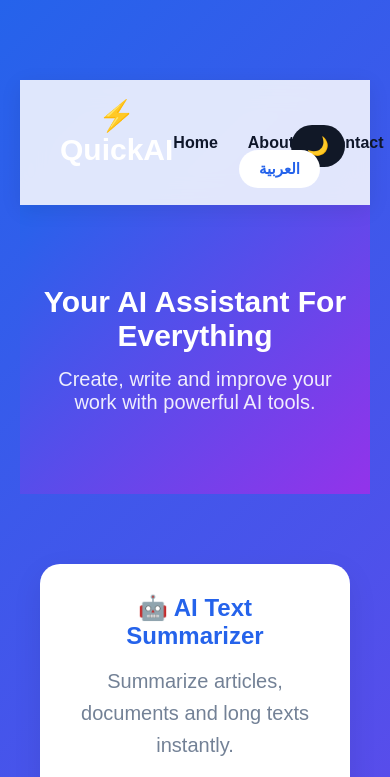
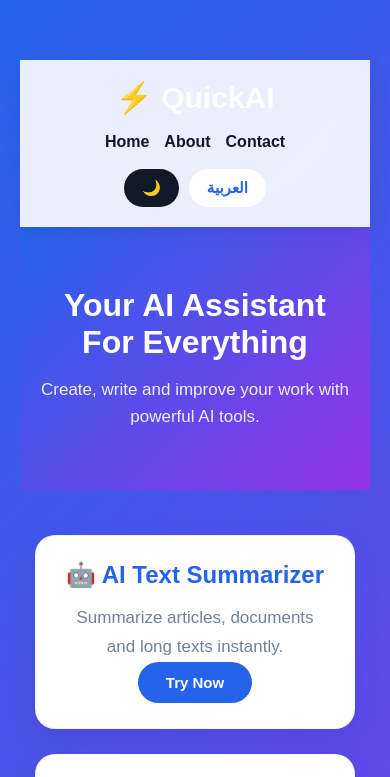
Before and after one commit to Nexoraai553/Nexora-Ai, a plain HTML site: page index.html in a window 390 px wide. Shown: the top 777 px of the page. Drawn offline with Linux system fonts and the light colour scheme.

Commit message:
Refactor CSS styles for navbar and cards

```diff
--- a/style.css
+++ b/style.css
@@ -2,16 +2,91 @@
 margin:0;
 padding:0;
 box-sizing:border-box;
-font-family:Arial, sans-serif;
+font-family:Arial,sans-serif;
 }
 
+html{
+scroll-behavior:smooth;
+}
 
 body{
-background:#f1f5f9;
+background:#eef3ff;
 color:#0f172a;
+transition:.3s;
 }
 
+/* ================= NAVBAR ================= */
 
+.navbar{
+position:sticky;
+top:0;
+z-index:1000;
+
+display:flex;
+justify-content:space-between;
+align-items:center;
+
+padding:18px 40px;
+
+background:rgba(255,255,255,.9);
+backdrop-filter:blur(15px);
+
+box-shadow:0 5px 20px rgba(0,0,0,.08);
+}
+
+.logo{
+font-size:34px;
+font-weight:bold;
+}
+
+.nav-links{
+display:flex;
+gap:30px;
+align-items:center;
+}
+
+.nav-links a{
+text-decoration:none;
+font-weight:bold;
+color:#0f172a;
+transition:.3s;
+}
+
+.nav-links a:hover{
+color:#2563eb;
+}
+
+.top-buttons{
+display:flex;
+gap:10px;
+}
+
+#langBtn,
+#themeBtn{
+border:none;
+padding:10px 18px;
+border-radius:25px;
+cursor:pointer;
+font-weight:bold;
+transition:.3s;
+}
+
+#langBtn{
+background:white;
+color:#2563eb;
+}
+
+#themeBtn{
+background:#111827;
+color:white;
+}
+
+#langBtn:hover,
+#themeBtn:hover{
+transform:scale(1.05);
+}
+
+/* ================= HEADER ================= */
 
 header{
 
@@ -21,33 +96,17 @@ color:white;
 
 text-align:center;
 
-padding:80px 20px;
+padding:90px 20px;
 
 }
 
-
-
-.logo{
-
-font-size:38px;
-
-font-weight:bold;
-
-margin-bottom:20px;
-
-}
-
-
-
 header h1{
 
-font-size:42px;
+font-size:46px;
 
 margin-bottom:15px;
 
 }
-
-
 
 header p{
 
@@ -55,36 +114,15 @@ font-size:20px;
 
 opacity:.9;
 
-}
+max-width:700px;
 
+margin:auto;
 
-
-#langBtn{
-
-position:absolute;
-
-top:25px;
-
-right:25px;
-
-background:white;
-
-color:#2563eb;
-
-border:none;
-
-padding:10px 20px;
-
-border-radius:25px;
-
-font-weight:bold;
-
-cursor:pointer;
+line-height:1.6;
 
 }
 
-
-
+/* ================= MAIN ================= */
 
 main{
 
@@ -101,9 +139,7 @@ grid-template-columns:repeat(auto-fit,minmax(280px,1fr));
 gap:25px;
 
 }
-
-
-
+/* ================= CARDS ================= */
 
 .card{
 
@@ -113,22 +149,24 @@ padding:30px;
 
 border-radius:20px;
 
+border:1px solid rgba(37,99,235,.08);
+
 box-shadow:0 10px 30px rgba(0,0,0,.08);
 
 transition:.3s;
 
+backdrop-filter:blur(10px);
+
 }
-
-
 
 
 .card:hover{
 
-transform:translateY(-8px);
+transform:translateY(-10px) scale(1.02);
+
+box-shadow:0 20px 40px rgba(37,99,235,.15);
 
 }
-
-
 
 
 .card h2{
@@ -140,20 +178,18 @@ margin-bottom:15px;
 }
 
 
-
 .card p{
 
 color:#64748b;
 
-line-height:1.6;
+line-height:1.7;
 
 }
 
 
+/* ================= BUTTONS ================= */
 
 button{
-
-margin-top:20px;
 
 padding:12px 28px;
 
@@ -169,142 +205,16 @@ cursor:pointer;
 
 font-size:15px;
 
-}
-
-
-
-button:hover{
-
-background:#1d4ed8;
-
-}
-
-
-
-
-
-.features{
-
-text-align:center;
-
-padding:50px 20px;
-
-}
-
-
-
-.features h2{
-
-font-size:32px;
-
-margin-bottom:30px;
-
-}
-
-
-
-
-.feature-box{
-
-display:flex;
-
-justify-content:center;
-
-gap:25px;
-
-flex-wrap:wrap;
-
-}
-
-
-
-
-.feature-box div{
-
-background:white;
-
-width:250px;
-
-padding:25px;
-
-border-radius:20px;
-
-box-shadow:0 10px 25px rgba(0,0,0,.08);
-
-}
-
-
-
-.feature-box h3{
-
-color:#9333ea;
-
-margin-bottom:10px;
-
-}
-
-
-
-footer{
-
-text-align:center;
-
-padding:30px;
-
-color:#64748b;
-
-}
-
-
-
-
-@media(max-width:600px){
-
-header h1{
-
-font-size:30px;
-
-  /* تحسينات عامة */
-
-html{
-scroll-behavior:smooth;
-}
-
-body{
-background:#eef3ff;
-}
-
-
-/* البطاقات */
-
-.card{
-
-border:1px solid rgba(37,99,235,.08);
-
-backdrop-filter:blur(10px);
-
-}
-
-.card:hover{
-
-transform:translateY(-10px) scale(1.02);
-
-box-shadow:0 20px 40px rgba(37,99,235,.15);
-
-}
-
-
-/* الأزرار */
-
-button{
-
 font-weight:bold;
 
 transition:.3s;
 
 }
 
+
 button:hover{
+
+background:#1d4ed8;
 
 transform:translateY(-2px);
 
@@ -313,7 +223,7 @@ box-shadow:0 10px 20px rgba(37,99,235,.25);
 }
 
 
-/* textarea */
+/* ================= TEXTAREA ================= */
 
 textarea{
 
@@ -339,6 +249,7 @@ transition:.3s;
 
 }
 
+
 textarea:focus{
 
 border-color:#2563eb;
@@ -348,7 +259,7 @@ box-shadow:0 0 0 4px rgba(37,99,235,.15);
 }
 
 
-/* الروابط */
+/* ================= LINKS ================= */
 
 a{
 
@@ -360,12 +271,177 @@ font-weight:bold;
 
 }
 
+
 a:hover{
 
 text-decoration:underline;
 
 }
+
+
+/* ================= FOOTER ================= */
+
+footer{
+
+text-align:center;
+
+padding:30px;
+
+color:#64748b;
+
 }
+
+
+/* ================= DARK MODE ================= */
+
+body.dark{
+
+background:#0f172a;
+
+color:white;
+
+}
+
+
+body.dark .navbar{
+
+background:rgba(15,23,42,.9);
+
+}
+
+
+body.dark .nav-links a{
+
+color:white;
+
+}
+
+
+body.dark .nav-links a:hover{
+
+color:#60a5fa;
+
+}
+
+
+body.dark .card{
+
+background:#1e293b;
+
+color:white;
+
+}
+
+
+body.dark .card h2{
+
+color:#60a5fa;
+
+}
+
+
+body.dark .card p{
+
+color:#cbd5e1;
+
+}
+
+
+body.dark textarea{
+
+background:#1e293b;
+
+color:white;
+
+border-color:#475569;
+
+}
+
+
+body.dark footer{
+
+color:#cbd5e1;
+
+}
+
+
+body.dark a{
+
+color:#93c5fd;
+
+}
+/* ================= FEATURES ================= */
+
+.features{
+
+text-align:center;
+
+padding:50px 20px;
+
+}
+
+
+.features h2{
+
+font-size:32px;
+
+margin-bottom:30px;
+
+}
+
+
+.feature-box{
+
+display:flex;
+
+justify-content:center;
+
+gap:25px;
+
+flex-wrap:wrap;
+
+}
+
+
+.feature-box div{
+
+background:white;
+
+width:250px;
+
+padding:25px;
+
+border-radius:20px;
+
+box-shadow:0 10px 25px rgba(0,0,0,.08);
+
+}
+
+
+.feature-box h3{
+
+color:#9333ea;
+
+margin-bottom:10px;
+
+}
+
+
+/* ================= MOBILE ================= */
+
+@media(max-width:700px){
+
+
+.navbar{
+
+flex-direction:column;
+
+gap:18px;
+
+padding:20px;
+
+}
+
 
 .logo{
 
@@ -373,109 +449,90 @@ font-size:30px;
 
 }
 
+
+.nav-links{
+
+gap:15px;
+
+flex-wrap:wrap;
+
+justify-content:center;
+
 }
-/* ===== Dark Mode ===== */
+
 
 .top-buttons{
-position:absolute;
-top:25px;
-right:25px;
-display:flex;
-gap:10px;
+
+justify-content:center;
+
 }
 
-#themeBtn{
-background:#111827;
-color:white;
-border:none;
-padding:10px 16px;
-border-radius:25px;
-cursor:pointer;
-font-size:18px;
-transition:.3s;
+
+header{
+
+padding:60px 20px;
+
 }
 
-#themeBtn:hover{
-transform:scale(1.08);
+
+header h1{
+
+font-size:32px;
+
 }
 
-body.dark{
-background:#0f172a;
-color:white;
-transition:.3s;
+
+header p{
+
+font-size:17px;
+
 }
 
-body.dark .card{
-background:#1e293b;
-color:white;
+
+main{
+
+margin:30px auto;
+
+padding:15px;
+
 }
 
-body.dark .card h2{
-color:#60a5fa;
+
+.card{
+
+padding:25px;
+
 }
 
-body.dark .card p{
-color:#cbd5e1;
+
 }
 
-body.dark textarea{
-background:#1e293b;
-color:white;
-border:2px solid #475569;
+
+/* ================= ANIMATIONS ================= */
+
+@keyframes fadeIn{
+
+from{
+
+opacity:0;
+
+transform:translateY(20px);
+
 }
 
-body.dark footer{
-color:#cbd5e1;
+to{
+
+opacity:1;
+
+transform:translateY(0);
+
 }
 
-body.dark a{
-color:#93c5fd;
 }
 
-/* ===== Navbar ===== */
 
-.navbar{
-position:sticky;
-top:0;
-z-index:1000;
+.card{
 
-display:flex;
-justify-content:space-between;
-align-items:center;
+animation:fadeIn .5s ease;
 
-padding:18px 40px;
-
-background:rgba(255,255,255,.85);
-backdrop-filter:blur(14px);
-
-box-shadow:0 5px 20px rgba(0,0,0,.08);
 }
-
-.nav-links{
-display:flex;
-gap:30px;
-align-items:center;
-}
-
-.nav-links a{
-text-decoration:none;
-color:#0f172a;
-font-weight:bold;
-transition:.3s;
-}
-
-.nav-links a:hover{
-color:#2563eb;
-}
-
-body.dark .navbar{
-background:rgba(15,23,42,.9);
-}
-
-body.dark .nav-links a{
-color:white;
-}
-
-body.dark .nav-links a:hover{
-color:#60a5fa;
-}
```
